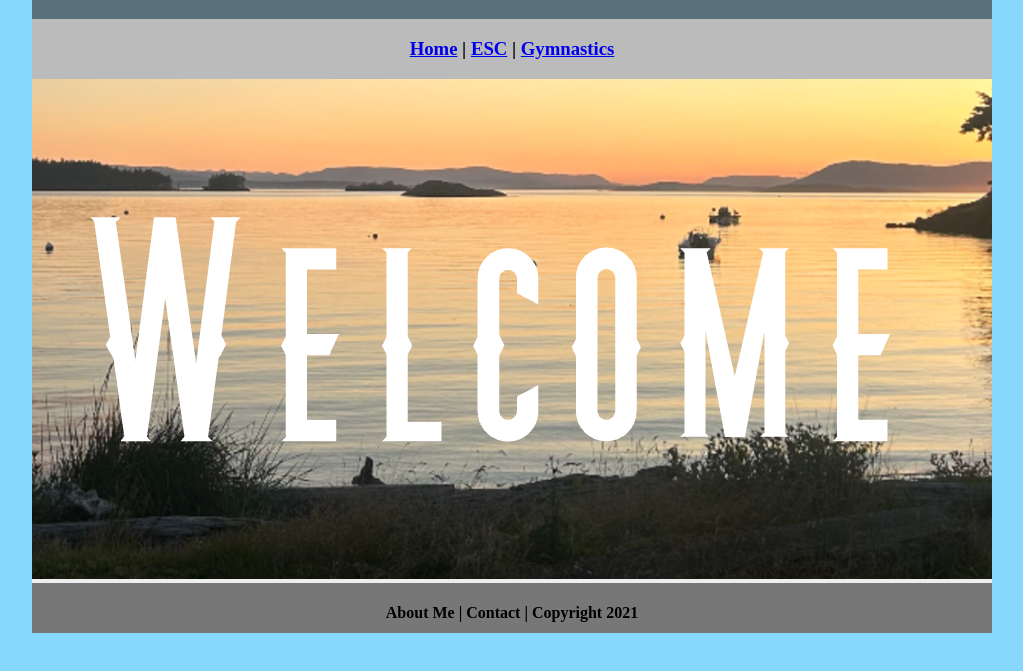
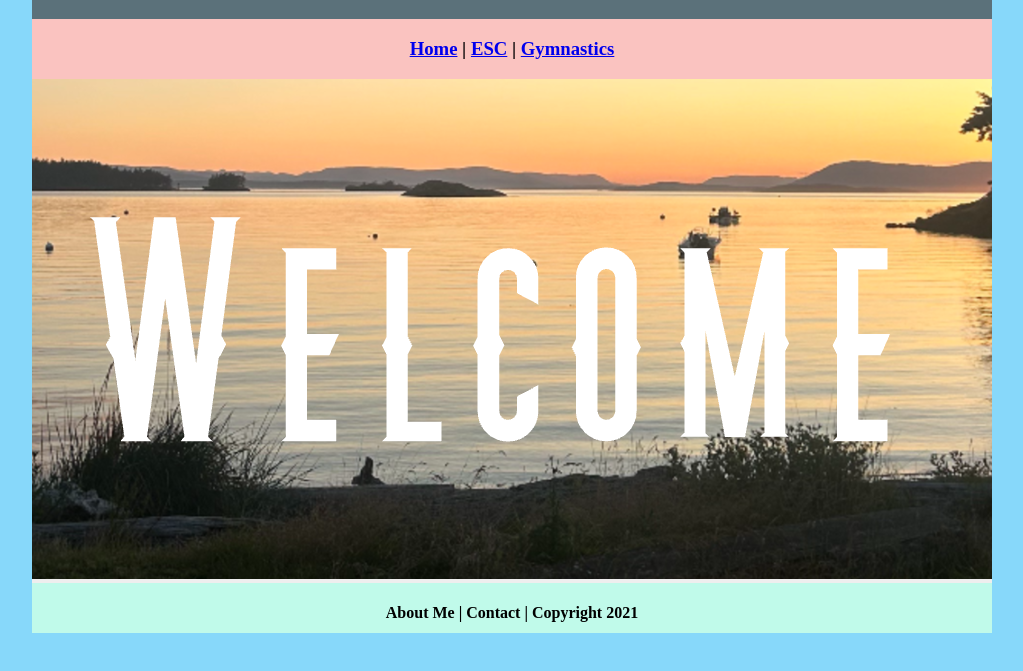
Before and after one commit to kellya22/ecsportfolio, a plain HTML site: page index.html in a window 1280 px wide. Shown: the part 61-732 px from the top of the page, without its empty margins (128-1151 px from the left). Drawn offline with Linux system fonts and the light colour scheme.

Commit message:
Update myCSS.css

```diff
--- a/myCSS.css
+++ b/myCSS.css
@@ -21,7 +21,7 @@ body {
 
 }
 .nav {
-	background: #BBBBBB;
+	background: #FAC3C0;
 	margin: 0px;
 	padding: 5;
 	float: left;
@@ -37,7 +37,7 @@ body {
 	text-align: center;
 }
 .footer {
-	background: #777777;
+	background: #C0FAEA;
 	margin: 0px;
 	float: left;
 	width: 100%;
```
